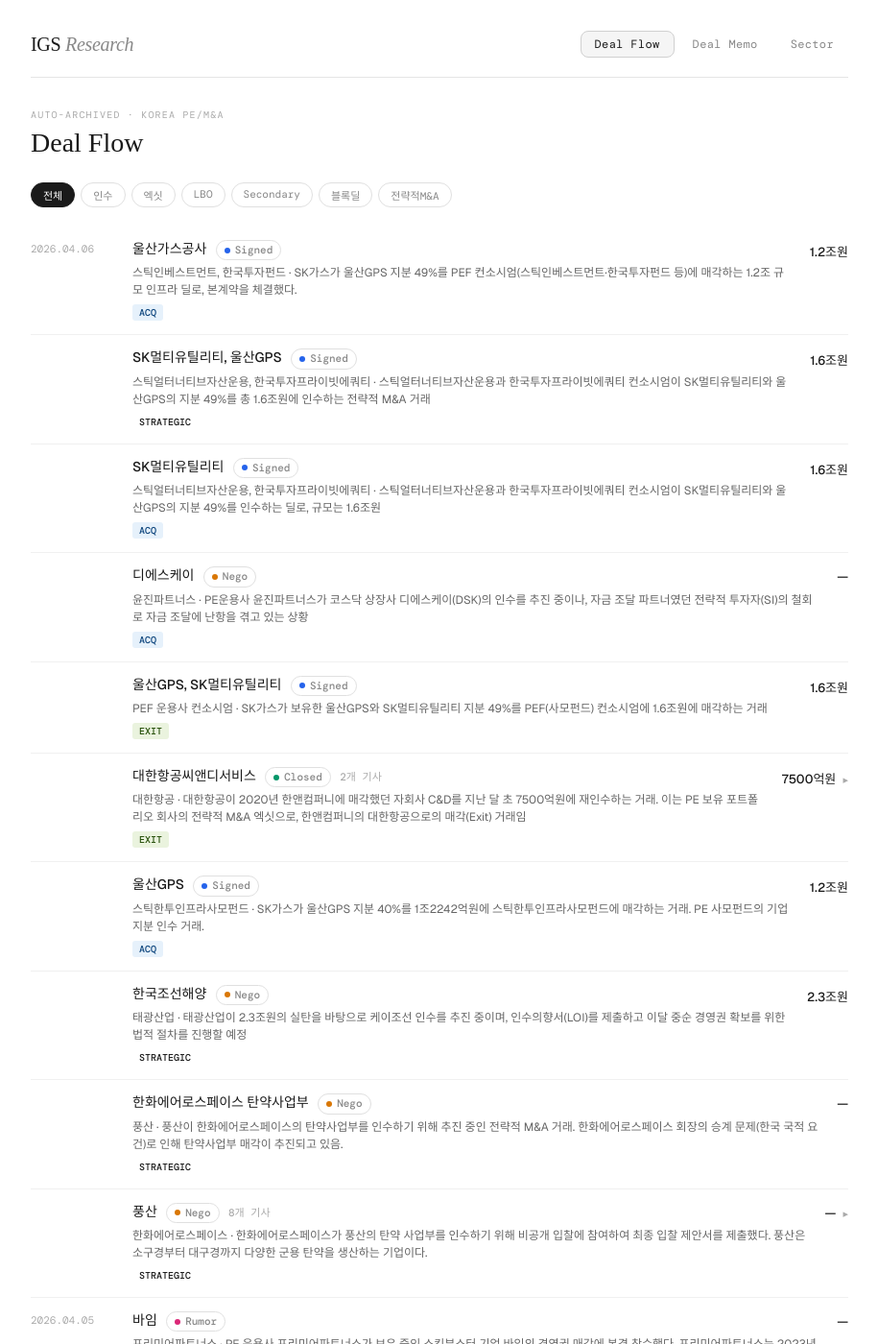
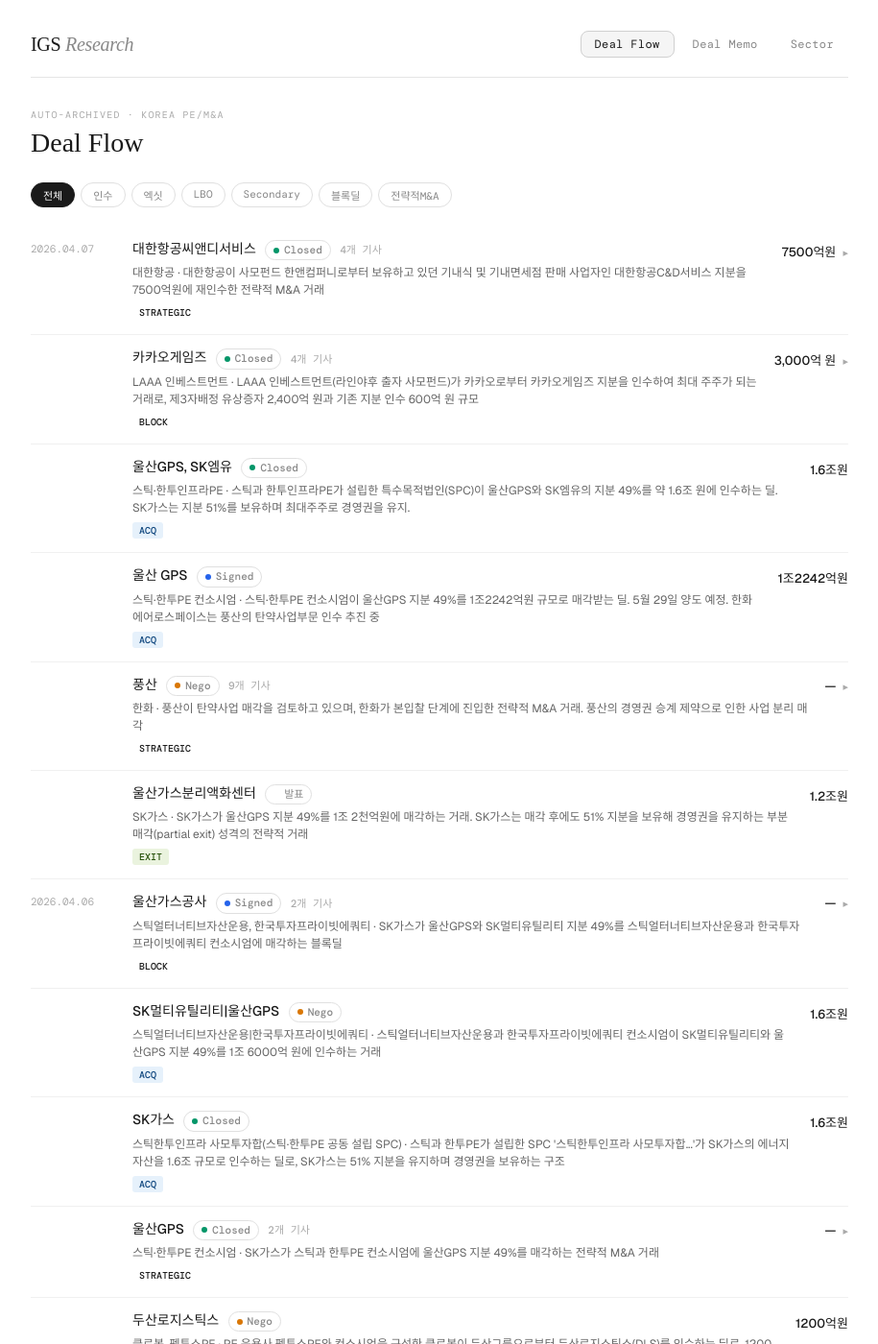
Before and after one commit to ingyu-song/igs-research, a Jekyll site: the page built from index.html, in a window 1280 px wide and 1400 px high. Shown: the whole window at 96% size, without its empty margins (182-1097 px from the left). Built offline with Jekyll 4.4.1, drawn with Linux system fonts in a browser that asks for light colours; some web fonts are replaced; part of the change alters nothing that is shown; some of the changed text lies outside the part shown.

Commit message:
auto: update deals 2026.04.07

```diff
--- a/_data/deals.json
+++ b/_data/deals.json
@@ -1,4 +1,242 @@
 [
+  {
+    "title": "대한항공, 글로벌 트래블러 어워즈 3년 연속 '최고 기내식' 쾌거",
+    "summary": "대한항공이 사모펀드 한앤컴퍼니로부터 보유하고 있던 기내식 및 기내면세점 판매 사업자인 대한항공C&D서비스 지분을 7500억원에 재인수한 전략적 M&A 거래",
+    "company": "대한항공씨앤디서비스",
+    "acquirer": "대한항공",
+    "type": "strategic",
+    "tags": [
+      "strategic"
+    ],
+    "ev": "7500억원",
+    "deal_stage": "완료",
+    "url": "https://www.theguru.co.kr/news/article.html?no=100206",
+    "date": "2026.04.07"
+  },
+  {
+    "title": "[기업家] 카카오 ㅣ 'AI·핀테크·모빌리티 전방위 확장…글로벌 협력 가...",
+    "summary": "LAAA 인베스트먼트(라인야후 출자 사모펀드)가 카카오로부터 카카오게임즈 지분을 인수하여 최대 주주가 되는 거래로, 제3자배정 유상증자 2,400억 원과 기존 지분 인수 600억 원 규모",
+    "company": "카카오게임즈",
+    "acquirer": "LAAA 인베스트먼트",
+    "type": "block",
+    "tags": [
+      "block"
+    ],
+    "ev": "3,000억 원",
+    "deal_stage": "완료",
+    "url": "https://www.cbci.co.kr/news/articleView.html?idxno=565889",
+    "date": "2026.04.07"
+  },
+  {
+    "title": "대한항공, 기내식 통합 큰 그림…GGK 계약 '선결과제'",
+    "summary": "대한항공이 한앤컴퍼니 사모펀드로부터 6년 전 매각했던 C&D를 약 7,500억원에 재인수하는 딜. PE 보유 자산의 전략적 역인수 거래",
+    "company": "대한항공씨앤디서비스",
+    "acquirer": "대한항공",
+    "type": "strategic",
+    "tags": [
+      "strategic"
+    ],
+    "ev": "7,500억원",
+    "deal_stage": "완료",
+    "url": "https://dealsite.co.kr/articles/159339",
+    "date": "2026.04.07"
+  },
+  {
+    "title": "[이철민의 마켓 나우] K보험의 영토 확장과 주주가치의 딜레마",
+    "summary": "DB손해보험이 미국 보험그룹 포테그라의 지분 100%를 인수하는 계약을 체결했으며, 기존 주주인 팁트리와 사모펀드 워버그 핀커스 등에 지급하기로 한 금액은 약 16억5000만 달러(약 2조5000억원)이다.",
+    "company": "Fortegra Financial Group",
+    "acquirer": "DB손해보험",
+    "type": "strategic",
+    "tags": [
+      "strategic"
+    ],
+    "ev": "2.5조원",
+    "deal_stage": "계약",
+    "url": "https://www.joongang.co.kr/article/25418022",
+    "date": "2026.04.07"
+  },
+  {
+    "title": "SK가스, 울산GPS 지분 49% 매각…\"투자 재원 확보 목적\"",
+    "summary": "SK가스가 울산GPS와 SK멀티유틸리티 지분 49%를 스틱얼터너티브자산운용과 한국투자프라이빗에쿼티 컨소시엄에 매각하는 블록딜",
+    "company": "울산가스공사",
+    "acquirer": "스틱얼터너티브자산운용, 한국투자프라이빗에쿼티",
+    "type": "block",
+    "tags": [
+      "block"
+    ],
+    "ev": null,
+    "deal_stage": "계약",
+    "url": "https://www.mt.co.kr/industry/2026/04/06/2026040617255544114",
+    "date": "2026.04.06"
+  },
+  {
+    "title": "[단독] 디시인사이드 매각가 1800억원 거론…역합병 절세안 검토",
+    "summary": "디시인사이드가 PE 운용사 에이치프라이빗에쿼티(H Private Equity)에 인수되는 딜로, 매각가는 약 1800억원 수준으로 거론되고 있으며 역합병을 통한 절세안이 검토 중",
+    "company": "디시인사이드",
+    "acquirer": "H Private Equity",
+    "type": "acq",
+    "tags": [
+      "acq"
+    ],
+    "ev": "1800억원",
+    "deal_stage": "협상",
+    "url": "https://www.mt.co.kr/stock/2026/04/07/2026040616480585595",
+    "date": "2026.04.06"
+  },
+  {
+    "title": "군살 빼는 'AI 기업' 카카오…日 라인야후에 카카오게임즈 경영권 매각",
+    "summary": "카카오가 보유한 카카오게임즈의 경영권을 사모펀드 LAAA 인베스트먼트에 매각하는 전략적 거래. 라인야후가 지난해부터 경영권 인수 의사를 타진해온 것으로 전해짐",
+    "company": "카카오게임즈",
+    "acquirer": "LAAA 인베스트먼트",
+    "type": "exit",
+    "tags": [
+      "exit"
+    ],
+    "ev": null,
+    "deal_stage": "협상",
+    "url": "https://www.hankyung.com/article/2026040609591",
+    "date": "2026.04.06"
+  },
+  {
+    "title": "스틱·한투PE, SK엠유·울산GPS 지분 1.6조에 인수 [시그널]",
+    "summary": "스틱얼터너티브자산운용과 한국투자프라이빗에쿼티 컨소시엄이 SK멀티유틸리티와 울산GPS 지분 49%를 1조 6000억 원에 인수하는 거래",
+    "company": "SK멀티유틸리티|울산GPS",
+    "acquirer": "스틱얼터너티브자산운용|한국투자프라이빗에쿼티",
+    "type": "acq",
+    "tags": [
+      "acq"
+    ],
+    "ev": "1.6조원",
+    "deal_stage": "협상",
+    "url": "https://www.sedaily.com/article/20028782?ref=naver",
+    "date": "2026.04.06"
+  },
+  {
+    "title": "[단독] 어피니티, 롯데렌탈 인수가격 인하 요청... 그룹과 재협상 중",
+    "summary": "PE펀드 어피니티가 롯데렌탈 인수 시 주당 7만7115원에 합의한 가격의 인하를 요청하며 롯데그룹과 재협상을 진행 중인 사안",
+    "company": "롯데렌탈",
+    "acquirer": "어피니티",
+    "type": "acq",
+    "tags": [
+      "acq"
+    ],
+    "ev": null,
+    "deal_stage": "협상",
+    "url": "https://biz.chosun.com/stock/market_trend/2026/03/30/36JFNPXWQVG37K7TJXJ23BO6CI/?utm_source=naver&utm_medium=original&utm_campaign=biz",
+    "date": "2026.03.30"
+  },
+  {
+    "title": "스틱·한투인프라PE, 1.6조 '빅딜'...울산GPS·SK엠유 지분 49% 인수",
+    "summary": "스틱과 한투인프라PE가 설립한 특수목적법인(SPC)이 울산GPS와 SK엠유의 지분 49%를 약 1.6조 원에 인수하는 딜. SK가스는 지분 51%를 보유하며 최대주주로 경영권을 유지.",
+    "company": "울산GPS, SK엠유",
+    "acquirer": "스틱·한투인프라PE",
+    "type": "acq",
+    "tags": [
+      "acq"
+    ],
+    "ev": "1.6조원",
+    "deal_stage": "완료",
+    "url": "https://biz.heraldcorp.com/article/10711565?ref=naver",
+    "date": "2026.04.07"
+  },
+  {
+    "title": "스틱-한투PE, '빅딜' 성사…SK 핵심 에너지 자산 1.6조에 인수",
+    "summary": "스틱과 한투PE가 설립한 SPC '스틱한투인프라 사모투자합...'가 SK가스의 에너지 자산을 1.6조 규모로 인수하는 딜로, SK가스는 51% 지분을 유지하며 경영권을 보유하는 구조",
+    "company": "SK가스",
+    "acquirer": "스틱한투인프라 사모투자합(스틱·한투PE 공동 설립 SPC)",
+    "type": "acq",
+    "tags": [
+      "acq"
+    ],
+    "ev": "1.6조원",
+    "deal_stage": "완료",
+    "url": "https://biz.heraldcorp.com/article/10711090?ref=naver",
+    "date": "2026.04.06"
+  },
+  {
+    "title": "휠라-미래에셋PE의 아쿠쉬네트 인수, '새우가 고래를 삼킨' 기적은 어...",
+    "summary": "미래에셋PE가 인수한 아쿠쉬네트에 대해 블록딜 등을 통해 지분을 매각하며 투자 원금의 약 두 배 수익을 올린 엑싯 사례",
+    "company": "아쿠쉬네트",
+    "acquirer": "미래에셋PE",
+    "type": "exit",
+    "tags": [
+      "exit"
+    ],
+    "ev": null,
+    "deal_stage": "완료",
+    "url": "https://www.hani.co.kr/arti/economy/economy_general/1252474.html",
+    "date": "2026.04.03"
+  },
+  {
+    "title": "[코스피·코스닥,대우건설 SK가스 한화에어로스페이스 대양금속 데이타...",
+    "summary": "스틱·한투PE 컨소시엄이 울산GPS 지분 49%를 1조2242억원 규모로 매각받는 딜. 5월 29일 양도 예정. 한화에어로스페이스는 풍산의 탄약사업부문 인수 추진 중",
+    "company": "울산 GPS",
+    "acquirer": "스틱·한투PE 컨소시엄",
+    "type": "acq",
+    "tags": [
+      "acq"
+    ],
+    "ev": "1조2242억원",
+    "deal_stage": "계약",
+    "url": "https://www.public25.com/news/articleView.html?idxno=43502",
+    "date": "2026.04.07"
+  },
+  {
+    "title": "기업공시 [4월 6일]",
+    "summary": "SK가스가 스틱과 한투PE 컨소시엄에 울산GPS 지분 49%를 매각하는 전략적 M&A 거래",
+    "company": "울산GPS",
+    "acquirer": "스틱·한투PE 컨소시엄",
+    "type": "strategic",
+    "tags": [
+      "strategic"
+    ],
+    "ev": null,
+    "deal_stage": "완료",
+    "url": "https://www.sedaily.com/article/20028919?ref=naver",
+    "date": "2026.04.06"
+  },
+  {
+    "title": "[유상증자 모니터] '자본잠식' 두산로지스틱스 정상화 추진 | 클로봇①",
+    "summary": "PE 운용사 펙투스PE와 컨소시엄을 구성한 클로봇이 두산그룹으로부터 두산로지스틱스(DLS)를 인수하는 딜로, 1200억원 규모의 인수·출자를 추진 중이다.",
+    "company": "두산로지스틱스",
+    "acquirer": "클로봇, 펙투스PE",
+    "type": "acq",
+    "tags": [
+      "acq"
+    ],
+    "ev": "1200억원",
+    "deal_stage": "협상",
+    "url": "https://www.bloter.net/news/articleView.html?idxno=658693",
+    "date": "2026.04.06"
+  },
+  {
+    "title": "한화, 풍산 탄약사업 인수전 '본입찰'…K-방산 재편 신호탄",
+    "summary": "풍산이 탄약사업 매각을 검토하고 있으며, 한화가 본입찰 단계에 진입한 전략적 M&A 거래. 풍산의 경영권 승계 제약으로 인한 사업 분리 매각",
+    "company": "풍산",
+    "acquirer": "한화",
+    "type": "strategic",
+    "tags": [
+      "strategic"
+    ],
+    "ev": null,
+    "deal_stage": "협상",
+    "url": "https://www.straightnews.co.kr/news/articleView.html?idxno=299554",
+    "date": "2026.04.07"
+  },
+  {
+    "title": "SK가스, 울산GPS 지분 49% 1조 2천억에 매각",
+    "summary": "SK가스가 울산GPS 지분 49%를 1조 2천억원에 매각하는 거래. SK가스는 매각 후에도 51% 지분을 보유해 경영권을 유지하는 부분 매각(partial exit) 성격의 전략적 거래",
+    "company": "울산가스분리액화센터",
+    "acquirer": "SK가스",
+    "type": "exit",
+    "tags": [
+      "exit"
+    ],
+    "ev": "1.2조원",
+    "deal_stage": "발표",
+    "url": "http://www.smedaily.co.kr/news/articleView.html?idxno=355156",
+    "date": "2026.04.07"
+  },
   {
     "title": "SK가스, 울산GPS 지분 매각으로 1.2조 확보…주가 4% 상승 [마켓시그널]",
     "summary": "SK멀티유틸리티는 울산GPS 소수 지분을 스틱·한투PE 컨소시엄(KKR 참여)에 매각하는 거래를 추진 중이며, 약 1.2조 규모의 자금을 확보할 예정",
@@ -1166,244 +1404,5 @@
     "deal_stage": "계약",
     "url": "https://www.newstopkorea.com/news/articleView.html?idxno=44181",
     "date": "2026.04.01"
-  },
-  {
-    "title": "한앤컴퍼니, 케이카·케이카캐피탈 KG그룹에 판다… 매각가 7500억원",
-    "summary": "PE 운용사 한앤컴퍼니가 2018년 인수한 중고차 직영 기업 케이카를 7500억원에 KG그룹 컨소시엄에 매각하는 엑싯 거래",
-    "company": "케이카",
-    "acquirer": "한앤컴퍼니",
-    "type": "exit",
-    "tags": [
-      "exit"
-    ],
-    "ev": "7500억원",
-    "deal_stage": "완료",
-    "url": "https://biz.chosun.com/stock/stock_general/2026/04/01/SBTP5MTKVFHJDHEQMCVB7NSL5Y/?utm_source=naver&utm_medium=original&utm_campaign=biz",
-    "date": "2026.04.01"
-  },
-  {
-    "title": "한앤코, 케이카 지분 전량 KG컨소시엘에 매각…가격 5천500억(종합)",
-    "summary": "한앤코가 보유한 케이카의 전량 지분을 KG그룹과 PEF 운용사 캑터스프라이빗에쿼티로 구성된 컨소시엄에 5,500억원에 매각하는 거래",
-    "company": "케이카",
-    "acquirer": "KG그룹·캑터스프라이빗에쿼티 컨소시엘",
-    "type": "strategic",
-    "tags": [
-      "strategic"
-    ],
-    "ev": "5,500억원",
-    "deal_stage": "완료",
-    "url": "https://news.einfomax.co.kr/news/articleView.html?idxno=4407078",
-    "date": "2026.04.01"
-  },
-  {
-    "title": "한앤코, 케이카·케이카캐피탈 7500억에 KG스틸 매각 [시그널]",
-    "summary": "PE운용사 한앤컴퍼니(한앤코)가 보유한 KG스틸을 케이카와 케이카캐피탈에 7500억 원에 매각하는 엑싯 거래",
-    "company": "KG스틸",
-    "acquirer": "한앤컴퍼니",
-    "type": "exit",
-    "tags": [
-      "exit"
-    ],
-    "ev": "7500억원",
-    "deal_stage": "협상",
-    "url": "https://www.sedaily.com/article/20026777?ref=naver",
-    "date": "2026.04.01"
-  },
-  {
-    "title": "[특징주]케이카, KG그룹 인수 소식에 9%↓",
-    "summary": "한앤컴퍼니가 보유한 케이카의 경영권 지분 72.19%와 케이카캐피탈 지분 100%를 KG그룹 컨소시엄에 매각하는 SPA를 체결했으며, 매각 대금은 7,500억원",
-    "company": "케이카",
-    "acquirer": "KG그룹 컨소시엄",
-    "type": "strategic",
-    "tags": [
-      "strategic"
-    ],
-    "ev": "7,500억원",
-    "deal_stage": "계약",
-    "url": "https://www.namdonews.com/news/articleView.html?idxno=906019",
-    "date": "2026.04.01"
-  },
-  {
-    "title": "한앤코, 케이카·케이카캐피탈 KG그룹 컨소시엄에 매각",
-    "summary": "PE운용사 한앤컴퍼니가 보유한 중고차 플랫폼 케이카와 금융사 케이카캐피탈을 KG그룹 컨소시엄에 매각하는 딜. 한앤코의 PE 엑싯 거래",
-    "company": "케이카",
-    "acquirer": "한앤컴퍼니",
-    "type": "exit",
-    "tags": [
-      "exit"
-    ],
-    "ev": null,
-    "deal_stage": "완료",
-    "url": "https://view.asiae.co.kr/article/2026040109185640028",
-    "date": "2026.04.01"
-  },
-  {
-    "title": "[마켓인]케이카, KG그룹이 1.2조에 품는다…한앤코, '5배 잭팟'",
-    "summary": "PE 운용사 한앤컴퍼니가 2018년에 2000억원에 인수한 중고차 플랫폼 케이카를 KG그룹에 1.2조원대에 매각하는 엑싯 거래",
-    "company": "케이카",
-    "acquirer": "한앤컴퍼니",
-    "type": "exit",
-    "tags": [
-      "exit"
-    ],
-    "ev": "1.2조원",
-    "deal_stage": "계약",
-    "url": "http://www.edaily.co.kr/news/newspath.asp?newsid=03614566645411856",
-    "date": "2026.04.01"
-  },
-  {
-    "title": "한앤컴퍼니, 케이카·케이카캐피탈 7500억 매각…새주인에 KG스틸",
-    "summary": "PE 운용사 한앤컴퍼니가 보유한 중고차 거래 플랫폼 케이카와 케이카캐피탈의 경영권 지분을 KG스틸과 캑터스프라이빗에쿼티에 7,500억원에 매각하는 exit 거래",
-    "company": "케이카",
-    "acquirer": "한앤컴퍼니",
-    "type": "exit",
-    "tags": [
-      "exit"
-    ],
-    "ev": "7500억원",
-    "deal_stage": "협상",
-    "url": "https://www.mk.co.kr/article/12004555",
-    "date": "2026.04.01"
-  },
-  {
-    "title": "정지이, 현대엘리베이터 지분 매입 본격화",
-    "summary": "H&Q코리아가 현대엘리베이터 보통주를 교환 대상으로 하는 교환사채를 행사해 확보한 4.9% 지분을 블록딜로 매각하는 엑싯 거래",
-    "company": "현대엘리베이터",
-    "acquirer": "H&Q코리아",
-    "type": "exit",
-    "tags": [
-      "exit",
-      "block"
-    ],
-    "ev": null,
-    "deal_stage": "완료",
-    "url": "https://www.topdaily.kr/articles/109464",
-    "date": "2026.03.30"
-  },
-  {
-    "title": "KG그룹, K Car 인수···통합 모빌리티 체계 구축",
-    "summary": "KG그룹이 국내 최대 직영 중고차 플랫폼 기업 K Car를 캑터스프라이빗에쿼티(PE)로부터 인수하는 딜을 진행 중",
-    "company": "null",
-    "acquirer": "KG그룹",
-    "type": "strategic",
-    "tags": [
-      "strategic"
-    ],
-    "ev": null,
-    "deal_stage": "계약",
-    "url": "http://www.koreastocknews.com/news/articleView.html?idxno=117655",
-    "date": "2026.04.01"
-  },
-  {
-    "title": "KG그룹, 중고차 플랫폼 '케이카' 품었다…\"제조·유통·플랫폼 통합 모빌...",
-    "summary": "KG그룹이 중고차 플랫폼 케이카를 인수하기 위한 계약을 체결했으며, 캑터스프라이빗에쿼티(PE)가 관여한 전략적 M&A 거래",
-    "company": "케이카",
-    "acquirer": "KG그룹",
-    "type": "strategic",
-    "tags": [
-      "strategic"
-    ],
-    "ev": null,
-    "deal_stage": "계약",
-    "url": "https://www.goodkyung.com/news/articleView.html?idxno=285229",
-    "date": "2026.04.01"
-  },
-  {
-    "title": "KG그룹, '직영 중고차 1위' 케이카 인수…'제조·유통·플랫폼' 시너...",
-    "summary": "KG그룹이 캑터스프라이빗에쿼티(PE)와의 공동 투자를 통해 직영 중고차 플랫폼 케이카를 인수하는 전략적 M&A 거래",
-    "company": "케이카",
-    "acquirer": "KG그룹",
-    "type": "strategic",
-    "tags": [
-      "strategic"
-    ],
-    "ev": null,
-    "deal_stage": "계약",
-    "url": "https://www.dt.co.kr/article/12055081?ref=naver",
-    "date": "2026.04.01"
-  },
-  {
-    "title": "KG그룹, '케이카' 인수…'제조·유통·플랫폼' 잇는 통합 모빌리티 체계...",
-    "summary": "KG그룹이 캑터스프라이빗에쿼티(PE)와 공동으로 케이카를 인수하는 전략적 M&A 거래",
-    "company": "케이카",
-    "acquirer": "KG그룹",
-    "type": "strategic",
-    "tags": [
-      "strategic"
-    ],
-    "ev": null,
-    "deal_stage": "계약",
-    "url": "https://www.epnc.co.kr/news/articleView.html?idxno=330687",
-    "date": "2026.04.01"
-  },
-  {
-    "title": "KG그룹, K Car 인수 계약 체결…\"통합 모빌리티 체계 구축\"",
-    "summary": "KG그룹이 K Car를 인수하기 위해 계약을 체결했으며, 캑터스프라이빗에쿼티(PE)가 관여한 거래로 차량 매입·판매, 렌터카, 자동차 금융 등을 통합하는 모빌리티 사업 확대를 추진 중",
-    "company": "K Car",
-    "acquirer": "KG그룹",
-    "type": "strategic",
-    "tags": [
-      "strategic"
-    ],
-    "ev": null,
-    "deal_stage": "계약",
-    "url": "http://mbnmoney.mbn.co.kr/news/view?news_no=MM1005803158",
-    "date": "2026.04.01"
-  },
-  {
-    "title": "KG그룹, K Car 인수···제조부터 유통·플랫폼까지 '통합 모빌리티 생...",
-    "summary": "KG그룹이 K Car를 인수하기 위한 계약을 체결했다. 캑터스프라이빗에쿼티(PE)가 보유한 K Car를 KG그룹이 인수하는 거래로, 피인수 기업은 전국 48개 직영점과 온라인 플랫폼을 기반으로 한 자동차 유통 기업이다.",
-    "company": "K Car",
-    "acquirer": "KG그룹",
-    "type": "acq",
-    "tags": [
-      "acq"
-    ],
-    "ev": null,
-    "deal_stage": "계약",
-    "url": "http://www.finomy.com/news/articleView.html?idxno=252438",
-    "date": "2026.04.01"
-  },
-  {
-    "title": "KG그룹, 중고차 플랫폼 '케이카' 인수…제조·유통·플랫폼 '통합 모빌리...",
-    "summary": "KG그룹이 캑터스프라이빗에쿼티(PE)와의 공동 투자를 통해 중고차 플랫폼 '케이카'를 인수하기로 계약을 체결했다. 이는 자동차 산업의 급변하는 환경에 대응하기 위한 전략적 인수다.",
-    "company": "케이카",
-    "acquirer": "KG그룹",
-    "type": "strategic",
-    "tags": [
-      "strategic"
-    ],
-    "ev": null,
-    "deal_stage": "계약",
-    "url": "https://www.industrynews.co.kr/news/articleView.html?idxno=79521",
-    "date": "2026.04.01"
-  },
-  {
-    "title": "KG그룹, '케이카' 인수…통합 모빌리티 체계 구축",
-    "summary": "KG그룹이 국내 최대 직영 중고차 플랫폼 기업 K Car(케이카)를 캑터스프라이빗에쿼티와의 공동 투자로 인수하며, 자동차 제조부터 유통까지 통합 모빌리티 체계를 구축하는 전략적 M&A를 추진 중이다.",
-    "company": "null",
-    "acquirer": "KG그룹, 캑터스프라이빗에쿼티",
-    "type": "strategic",
-    "tags": [
-      "strategic"
-    ],
-    "ev": null,
-    "deal_stage": "계약",
-    "url": "https://www.widedaily.com/news/articleView.html?idxno=291445",
-    "date": "2026.04.01"
-  },
-  {
-    "title": "KG그룹, K Car 인수 통합 모빌리티 체계 구축",
-    "summary": "KG그룹이 K Car를 인수하기 위한 계약을 체결했으며, 캑터스프라이빗에쿼티(PE)가 참여한 거래로 자동차 산업 환경 변화에 대응하기 위한 전략적 M&A",
-    "company": "K Car",
-    "acquirer": "KG그룹",
-    "type": "strategic",
-    "tags": [
-      "strategic"
-    ],
-    "ev": null,
-    "deal_stage": "계약",
-    "url": "https://www.businesskorea.co.kr/news/articleView.html?idxno=266651",
-    "date": "2026.04.01"
   }
 ]
```
